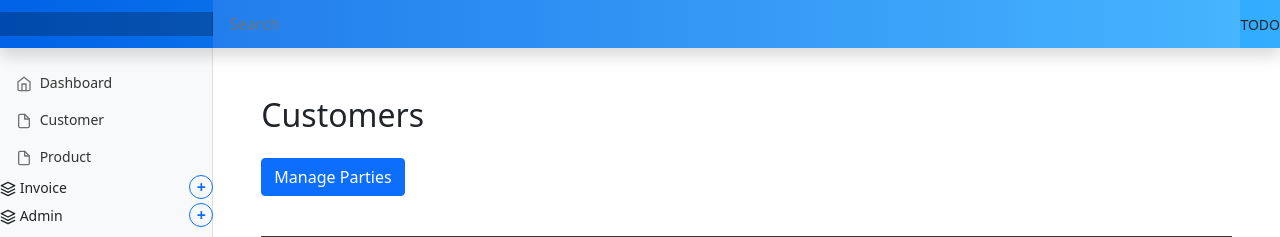
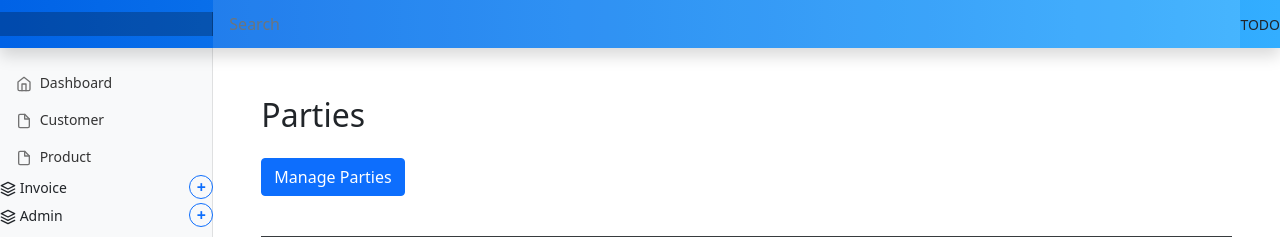
Before and after one commit to hencilpeter/projects, a Django app: page /invoice/customer in a window 1280 px wide. Shown: the top 237 px of the page. Run offline with Django 5.2, Linux system fonts and the light colour scheme; data comes from the database, SQL or seed files in the repository; data that the repository does not hold is empty; some libraries are stand-ins or nearby versions.

Commit message:
minor change.

```diff
--- a/PythonProjects/marania_invoice_venv/marania_invoice_proj/templates/marania_invoice_app/customer.html
+++ b/PythonProjects/marania_invoice_venv/marania_invoice_proj/templates/marania_invoice_app/customer.html
@@ -5,7 +5,7 @@
 {% block main %}
 <main class="col-md-9 ms-sm-auto col-lg-10 px-md-4">
   <div class="container my-5">
-    <h2 class="mb-4">Customers</h2>
+    <h2 class="mb-4">Parties</h2>
 
     <!-- Button to open Add Customer Form -->
     <button class="btn btn-primary mb-3" type="button" data-bs-toggle="collapse" data-bs-target="#customerForm">
```
